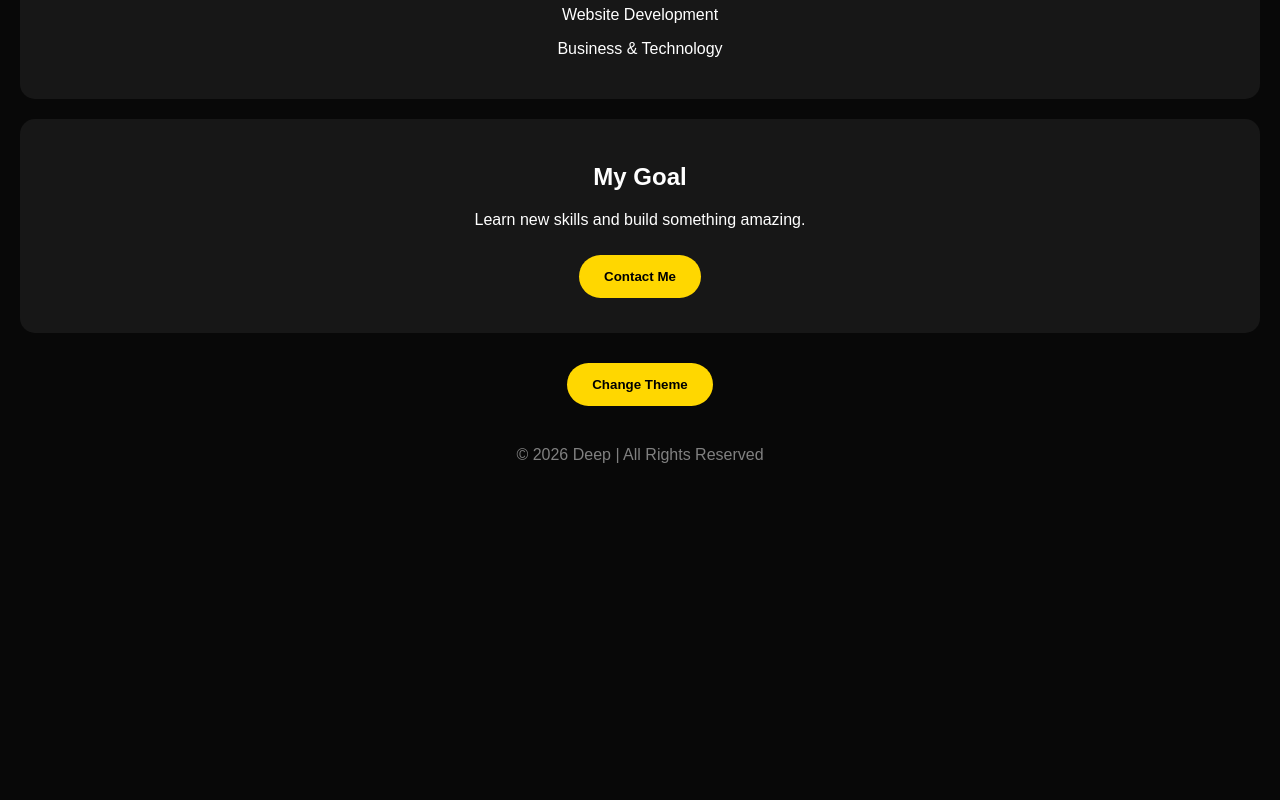
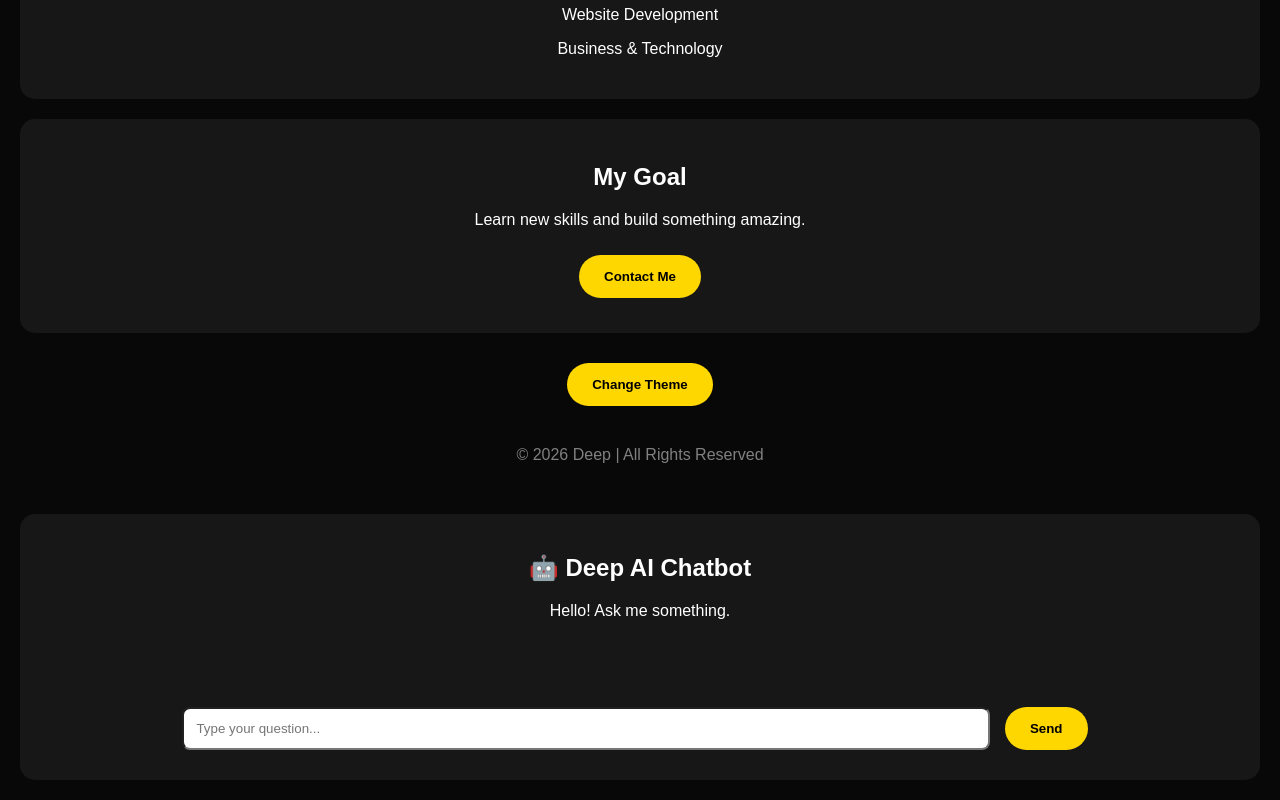
Before and after one commit to deepgote212-ui/My-websit-, a plain HTML site: page index.html in a window 1280 px wide. Shown: the part 657-1457 px from the top of the page. Before the commit the page ends 1151 px from the top, so only its background shows below. Drawn offline with Linux system fonts and the light colour scheme.

Commit message:
Update index.html

```diff
--- a/index.html
+++ b/index.html
@@ -142,6 +142,72 @@ Change Theme
 <footer>
 © 2026 Deep | All Rights Reserved
 </footer>
+<style>
+.chatbox {
+  background: #171717;
+  padding: 20px;
+  margin: 20px;
+  border-radius: 15px;
+}
 
+#messages {
+  min-height: 80px;
+  margin: 15px 0;
+}
+
+#question {
+  padding: 12px;
+  width: 65%;
+  border-radius: 8px;
+}
+
+.chatbox button {
+  cursor: pointer;
+}
+</style>
+
+<div class="chatbox">
+  <h2>🤖 Deep AI Chatbot</h2>
+
+  <div id="messages">
+    Hello! Ask me something.
+  </div>
+
+  <input id="question"
+  placeholder="Type your question...">
+
+  <button onclick="reply()">Send</button>
+</div>
+
+<script>
+function reply() {
+  let q = document.getElementById("question")
+  .value.toLowerCase();
+
+  let answer = "Sorry, I don't know that yet!";
+
+  if(q.includes("hello") || q.includes("hi")) {
+    answer = "Hello! Welcome to Deep's Website!";
+  }
+  else if(q.includes("name")) {
+    answer = "My creator is Deep!";
+  }
+  else if(q.includes("business")) {
+    answer = "Business starts with a good idea!";
+  }
+  else if(q.includes("ai")) {
+    answer = "AI means Artificial Intelligence!";
+  }
+  else if(q.includes("coding")) {
+    answer = "Coding helps us create websites and apps!";
+  }
+
+  document.getElementById("messages").innerHTML =
+  "<b>You:</b> " + q +
+  "<br><br><b>Bot:</b> " + answer;
+
+  document.getElementById("question").value = "";
+}
+</script>
 </body>
 </html>
```
